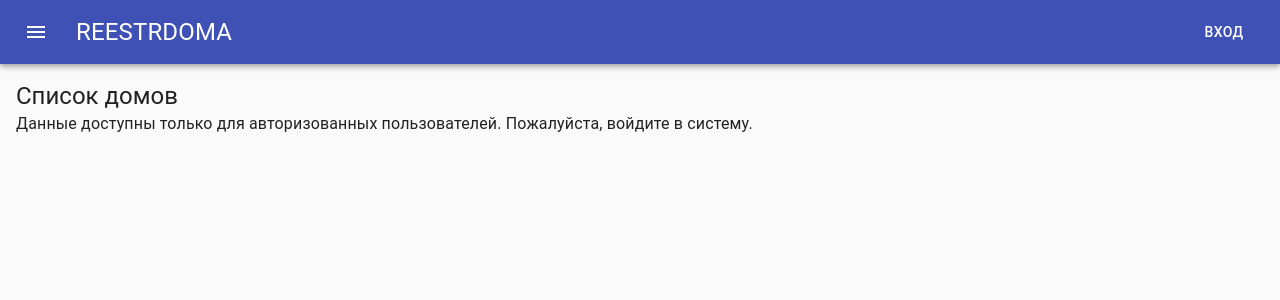
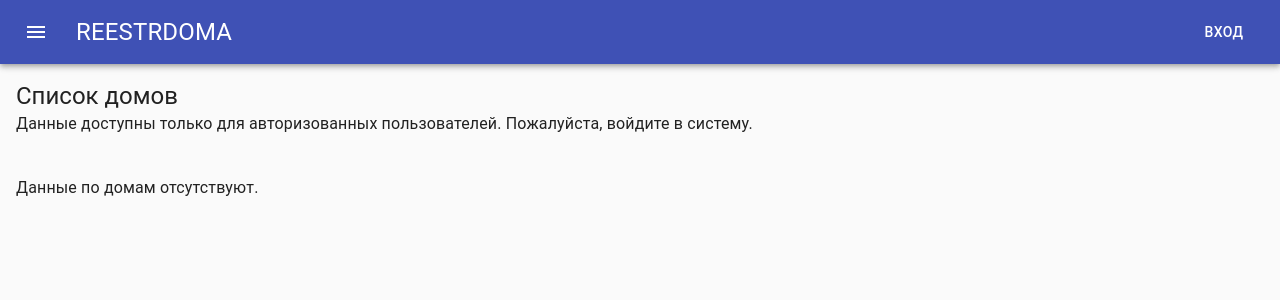
Before and after one commit to Radist-electric/houses, a React (Create React App) app: page / in a window 1280 px wide. Shown: the top 300 px of the page. Built offline with nearby package versions, Linux system fonts and the light colour scheme.

Commit message:
I added a table with the houses

```diff
--- /dev/null
+++ b/src/components/table.tsx
@@ -0,0 +1,95 @@
+import { useState, useEffect } from 'react'
+import { withStyles, Theme, createStyles, makeStyles } from '@material-ui/core/styles'
+import Table from '@material-ui/core/Table'
+import TableBody from '@material-ui/core/TableBody'
+import TableCell from '@material-ui/core/TableCell'
+import TableContainer from '@material-ui/core/TableContainer'
+import TableHead from '@material-ui/core/TableHead'
+import TableRow from '@material-ui/core/TableRow'
+import Paper from '@material-ui/core/Paper'
+
+const StyledTableCell = withStyles((theme: Theme) =>
+  createStyles({
+    head: {
+      backgroundColor: theme.palette.primary.main,
+      color: theme.palette.common.white,
+    },
+    body: {
+      fontSize: 14,
+    },
+  }),
+)(TableCell)
+
+const StyledTableRow = withStyles((theme: Theme) =>
+  createStyles({
+    root: {
+      '&:nth-of-type(odd)': {
+        backgroundColor: theme.palette.action.hover,
+      },
+    },
+  }),
+)(TableRow)
+
+const useStyles = makeStyles({
+  table: {
+    minWidth: 700,
+  },
+})
+
+export default function CustomizedTables(props: any) {
+  console.log('props table', props)
+  const classes = useStyles()
+  const [data, setData] = useState(null)
+  console.log('data', data)
+
+
+  useEffect(() => {
+    console.log('useEffect table props')
+    if (props.houses !== null) {
+      const houses = JSON.parse(JSON.stringify(props.houses.data)).map((item: any, index: number) => {
+        return {
+          id: item.id,
+          address: item.address,
+          reestrFlatCount: item.reestrFlatCount,
+          createdAt: item.createdAt
+        }
+      })
+      console.log('houses', houses)
+
+      setData(houses)
+    }
+  }, [props])
+
+  let tableRows
+  if (data !== null) {
+    const array = JSON.parse(JSON.stringify(data))
+    tableRows = array.map((row: any) => (
+      <StyledTableRow key={row.id}>
+        <StyledTableCell component="th" scope="row">
+          {row.id}
+        </StyledTableCell>
+        <StyledTableCell align="right">{row.address}</StyledTableCell>
+        <StyledTableCell align="right">{row.reestrFlatCount}</StyledTableCell>
+        <StyledTableCell align="right">{row.createdAt}</StyledTableCell>
+      </StyledTableRow>
+    ))
+  }
+
+  return (
+    <TableContainer component={Paper}>
+      <Table className={classes.table} aria-label="customized table">
+        <TableHead>
+          <TableRow>
+            <StyledTableCell>id</StyledTableCell>
+            <StyledTableCell align="right">Адрес</StyledTableCell>
+            <StyledTableCell align="right">Кол-во квартир</StyledTableCell>
+            <StyledTableCell align="right">Дата добавления</StyledTableCell>
+          </TableRow>
+        </TableHead>
+        <TableBody>
+          {tableRows}
+        </TableBody>
+      </Table>
+    </TableContainer>
+  )
+}
--- a/src/pages/HousesPage.tsx
+++ b/src/pages/HousesPage.tsx
@@ -2,6 +2,7 @@ import { useState, useContext, useEffect, useCallback } from 'react'
 import { AuthContext } from '../context/AuthContext'
 import { Loader } from '../components/Loader'
 import { createStyles, makeStyles, Theme } from '@material-ui/core/styles'
+import TablePaginationActions from '../components/table'
 import InputLabel from '@material-ui/core/InputLabel'
 import FormControl from '@material-ui/core/FormControl'
 import Select from '@material-ui/core/Select'
@@ -17,6 +18,9 @@ const useStyles = makeStyles((theme: Theme) =>
     selectEmpty: {
       marginTop: theme.spacing(2),
     },
+    table: {
+      marginTop: theme.spacing(5),
+    },
   }),
 )
 
@@ -26,6 +30,7 @@ export const HousesPage = () => {
   const [companies, setCompanies] = useState(null)
   const [houses, setHouses] = useState(null)
   const [loading, setLoading] = useState(false)
+  const [showTable, setShowTable] = useState(false)
   const [message, setMessage] = useState({
     show: false,
     severity: 'success',
@@ -81,14 +86,11 @@ export const HousesPage = () => {
     }
     try {
       const data = await request(url, requestOptions)
-      console.log('data houses', data)
       setHouses(data.errors ? null : data)
     } catch (e) { }
   }, [auth.token])
 
   const request = async (url: string, requestOptions: any) => {
-    console.log('request url', url)
-
     setLoading(true)
     try {
       const response = await fetch(url, requestOptions)
@@ -113,12 +115,16 @@ export const HousesPage = () => {
   // Проверяем изменения Select
   useEffect(() => {
     console.log('select', select)
-
     if (select.data) {
       const company_id = select.data[0]
       const page = 1
       const perPage = 10
-      getHouses(company_id, page, perPage)
+      if (+select.data[1] === 0 || select.data[1] === undefined) {
+        setShowTable(false)
+      } else {
+        setShowTable(true)
+        getHouses(company_id, page, perPage)
+      }
     }
   }, [select, getHouses])
 
@@ -129,7 +135,6 @@ export const HousesPage = () => {
       return <option value={[item.id, item.housesCount]} key={index}>{item.name}</option>
     })
   }
-
 
 
   return (
@@ -157,6 +162,11 @@ export const HousesPage = () => {
         </Select>
       </FormControl>}
 
+      <div className={classes.table}>
+        {showTable && <TablePaginationActions houses={houses} />}
+        {!showTable && <Typography variant="body1" component="p">Данные по домам отсутствуют.</Typography>}
+      </div>
+
       <CustomizedSnackbars message={message} />
     </>
   )
```
